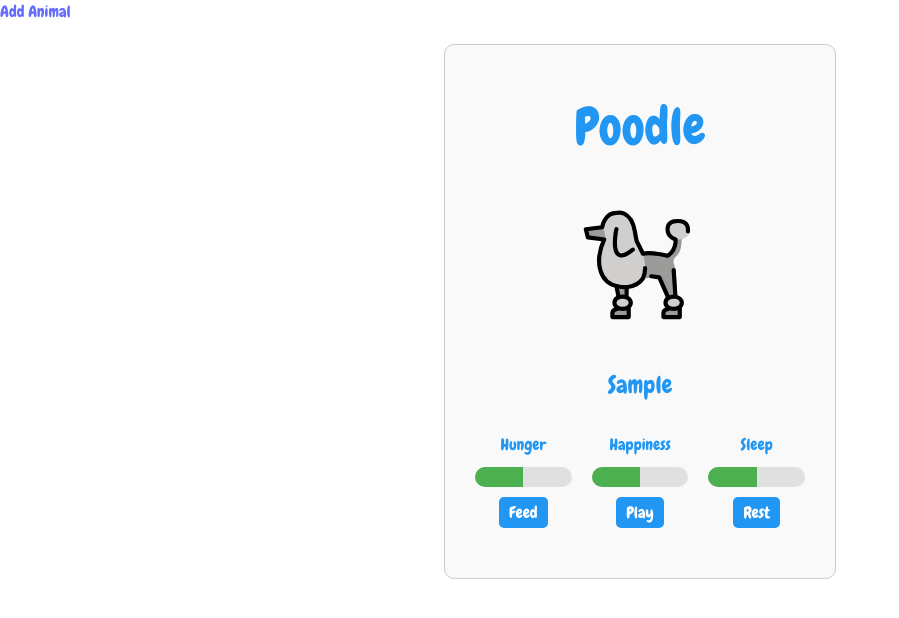
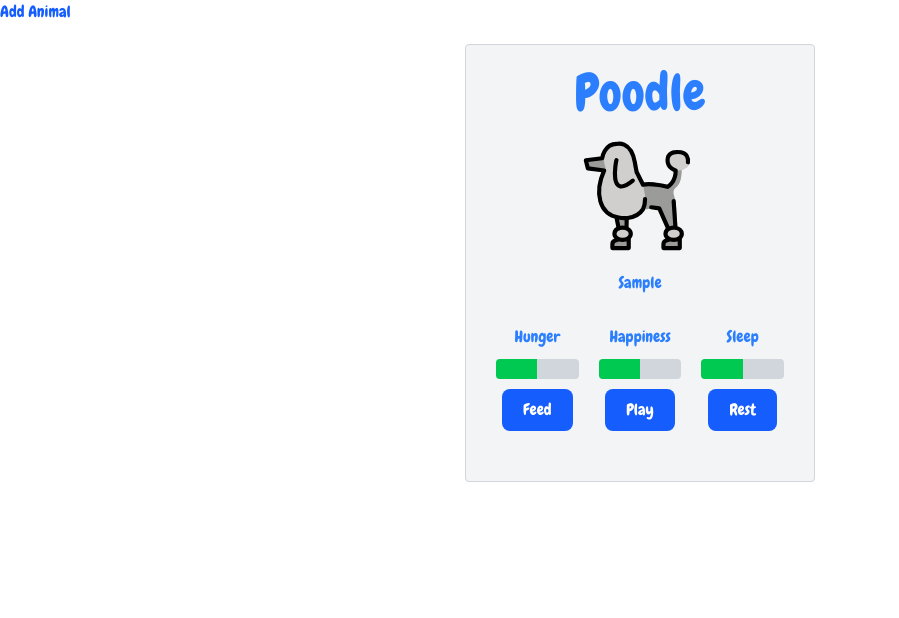
Before and after one commit to hwride/Frontend-Animal-Test, a React (Vite) app: page /add-animal in a window 1280 px wide. Both pictures are taken after typing "Sample" into the empty fields and a click on the button "Add Animal". Shown: the top 618 px of the page, without its empty margins (0-899 px from the left). Built offline with nearby package versions, Linux system fonts and the light colour scheme.

Commit message:
Add Tailwind for styling

```diff
--- a/package.json
+++ b/package.json
@@ -12,13 +12,15 @@
     "prettier:write": "prettier --write ."
   },
   "dependencies": {
+    "@tailwindcss/vite": "^4.1.1",
     "@testing-library/jest-dom": "^6.6.3",
     "@testing-library/react": "^16.2.0",
     "@testing-library/user-event": "^14.6.1",
     "jest": "^29.7.0",
     "react": "^19.0.0",
     "react-dom": "^19.0.0",
-    "react-router": "^7.4.1"
+    "react-router": "^7.4.1",
+    "tailwindcss": "^4.1.1"
   },
   "devDependencies": {
     "@eslint/js": "^9.17.0",
@@ -30,6 +32,7 @@
     "eslint-plugin-react-refresh": "^0.4.16",
     "globals": "^15.14.0",
     "prettier": "^3.5.3",
+    "prettier-plugin-tailwindcss": "^0.6.11",
     "typescript": "^5.7.3",
     "typescript-eslint": "^8.18.2",
     "vite": "^6.0.5"
--- a/src/App.css
+++ b/src/App.css
@@ -1,3 +1,5 @@
+@import "tailwindcss";
+
 :root {
   font-family: "Chewy", serif;
   font-weight: 400;
@@ -15,16 +17,6 @@
   -moz-osx-font-smoothing: grayscale;
 }
 
-a {
-  font-weight: 500;
-  color: #646cff;
-  text-decoration: inherit;
-}
-
-a:hover {
-  color: #535bf2;
-}
-
 body {
   margin: 0;
   display: flex;
@@ -38,40 +30,15 @@ h1 {
   line-height: 1.1;
 }
 
-button {
-  border-radius: 8px;
-  border: 1px solid transparent;
-  padding: 0.6em 1.2em;
-  font-size: 1em;
-  font-weight: 500;
-  font-family: inherit;
-  background-color: #1a1a1a;
-  cursor: pointer;
-  transition: border-color 0.25s;
-}
-
-button:hover {
-  border-color: #646cff;
-}
-
-button:focus,
-button:focus-visible {
-  outline: 4px auto -webkit-focus-ring-color;
-}
-
 @media (prefers-color-scheme: light) {
   :root {
     color: #213547;
     background-color: #ffffff;
   }
 
-  a:hover {
-    color: #747bff;
-  }
-
-  button {
-    background-color: #f9f9f9;
-  }
+  /*button {*/
+  /*  background-color: #f9f9f9;*/
+  /*}*/
 }
 
 #root {
--- /dev/null
+++ b/src/components/Anchor.tsx
@@ -0,0 +1,25 @@
+import type { AnchorHTMLAttributes } from "react";
+
+interface AnchorProps extends AnchorHTMLAttributes<HTMLAnchorElement> {
+  variant?: "link" | "button";
+}
+
+const baseLinkStyles = "font-medium text-blue-600 hover:text-blue-900";
+
+const buttonLikeStyles = `mt-2.5 cursor-pointer rounded-lg border border-transparent bg-blue-600 px-5 py-2 text-base font-medium text-white transition-colors duration-300 hover:border-gray-500 hover:bg-blue-700 focus:outline focus:outline-4 focus:outline-blue-600`;
+
+export function Anchor({
+  children,
+  className = "",
+  variant = "link",
+  ...props
+}: AnchorProps) {
+  return (
+    <a
+      className={`${variant === "button" ? buttonLikeStyles : baseLinkStyles} ${className}`}
+      {...props}
+    >
+      {children}
+    </a>
+  );
+}
--- a/src/components/Animal.css
+++ /dev/null
@@ -1,69 +0,0 @@
-.animal-wrapper {
-  display: flex;
-  flex-wrap: wrap;
-  justify-content: center;
-  gap: 20px;
-}
-
-.animal-container {
-  text-align: center;
-  margin: 20px auto;
-  padding: 20px;
-  border: 1px solid #ccc;
-  border-radius: 10px;
-  width: 350px;
-  background-color: #f9f9f9;
-  color: #2196f3;
-}
-
-.animal-animal {
-  margin-bottom: 20px;
-}
-
-.animal-image {
-  border-radius: 50%;
-  width: 150px;
-  height: 150px;
-  object-fit: cover;
-}
-
-.animal-stats {
-  margin-top: 20px;
-  display: flex;
-}
-
-.stat {
-  margin-bottom: 20px;
-  padding: 10px;
-  flex: 1;
-}
-
-.meter {
-  margin-top: 10px;
-  width: 100%;
-  height: 20px;
-  background-color: #e0e0e0;
-  border-radius: 10px;
-  overflow: hidden;
-}
-
-.meter-fill {
-  height: 100%;
-  background-color: #4caf50;
-  transition: width 0.3s ease;
-}
-
-.action-button {
-  margin-top: 10px;
-  padding: 5px 10px;
-  border: none;
-  border-radius: 5px;
-  background-color: #2196f3;
-  color: white;
-  cursor: pointer;
-  transition: background-color 0.3s ease;
-}
-
-.action-button:hover {
-  background-color: #1976d2;
-}
--- a/src/components/Animal.tsx
+++ b/src/components/Animal.tsx
@@ -1,5 +1,5 @@
-import "./Animal.css";
 import { AnimalData } from "../types/AnimalData.ts";
+import { Button } from "./Button.tsx";
 
 export function Animal({
   type: { label, imgSrc, imgAlt },
@@ -10,13 +10,17 @@ export function Animal({
 }: AnimalData) {
   return (
     <>
-      <div className="animal-container">
+      <div className="mx-auto my-5 w-[350px] rounded border border-gray-300 bg-gray-100 p-5 text-center text-blue-500">
         <h1>{label}</h1>
-        <div className="animal-animal">
-          <img src={imgSrc} alt={imgAlt} className="animal-image" />
+        <div className="mx-auto mb-5 w-fit">
+          <img
+            src={imgSrc}
+            alt={imgAlt}
+            className="h-[150px] w-[150px] rounded-full object-cover"
+          />
           <h2>{name}</h2>
         </div>
-        <div className="animal-stats">
+        <div className="mt-5 flex">
           <Stat label="Hunger" buttonLabel="Feed" value={hunger} />
           <Stat label="Happiness" buttonLabel="Play" value={happiness} />
           <Stat label="Sleep" buttonLabel="Rest" value={sleep} />
@@ -36,12 +40,15 @@ function Stat({
   value: number;
 }) {
   return (
-    <div className="stat">
+    <div className="mb-5 flex-1 p-2.5">
       <strong>{label}</strong>
-      <div className="meter">
-        <div className="meter-fill" style={{ width: `${value}%` }}></div>
+      <div className="mt-2.5 h-5 w-full overflow-hidden rounded bg-gray-300">
+        <div
+          className="h-full bg-green-500 transition-all duration-300 ease-in-out"
+          style={{ width: `${value}%` }}
+        ></div>
       </div>
-      <button className="action-button">{buttonLabel}</button>
+      <Button>{buttonLabel}</Button>
     </div>
   );
 }
--- /dev/null
+++ b/src/components/Button.tsx
@@ -0,0 +1,16 @@
+import type { ButtonHTMLAttributes } from "react";
+
+export function Button({
+  children,
+  className = "",
+  ...props
+}: ButtonHTMLAttributes<HTMLButtonElement>) {
+  return (
+    <button
+      className={`mt-2.5 cursor-pointer rounded rounded-lg border border-transparent bg-blue-600 px-2.5 px-5 py-1.5 py-2 text-base font-medium text-white transition-colors duration-200 duration-300 hover:border-gray-500 hover:bg-blue-700 focus:outline focus:outline-4 focus:outline-blue-600 ${className}`}
+      {...props}
+    >
+      {children}
+    </button>
+  );
+}
--- a/src/pages/add-animal.tsx
+++ b/src/pages/add-animal.tsx
@@ -4,6 +4,7 @@ import { useState } from "react";
 import { saveAnimal } from "../utils/animal-store.ts";
 import { animalsTypes, defaultStats } from "../config/config.ts";
 import * as React from "react";
+import { Button } from "../components/Button.tsx";
 
 export function AddAnimal() {
   const navigate = useNavigate();
@@ -36,13 +37,14 @@ export function AddAnimal() {
   return (
     <div>
       <h1>Add Animal</h1>
-      <form onSubmit={handleSubmit}>
+      <form onSubmit={handleSubmit} className="w-full max-w-lg">
         <div>
           <label htmlFor="type">Type</label>
           <select
             id="type"
             value={typeId}
             onChange={(e) => setTypeId(e.target.value)}
+            className="block w-full appearance-none rounded border border-gray-200 bg-gray-200 px-4 py-3 pr-8 leading-tight text-gray-700 focus:border-gray-500 focus:bg-white focus:outline-none"
           >
             {animalsTypes.map((animal) => (
               <option value={animal.typeId}>{animal.label}</option>
@@ -57,10 +59,11 @@ export function AddAnimal() {
             value={name}
             onChange={(e) => setName(e.target.value)}
             required
+            className="focus:shadow-outline w-full appearance-none rounded border px-3 py-2 leading-tight text-gray-700 shadow focus:outline-none"
           />
         </div>
 
-        <button type="submit">Add Animal</button>
+        <Button type="submit">Add Animal</Button>
       </form>
     </div>
   );
--- a/src/pages/animal.css
+++ /dev/null
@@ -1,3 +0,0 @@
-.animal-page > button {
-  margin: 20px;
-}
--- a/src/pages/animal.tsx
+++ b/src/pages/animal.tsx
@@ -1,9 +1,9 @@
-import "./animal.css";
 import { Animal } from "../components/Animal.tsx";
 import { useNavigate, useParams } from "react-router";
 import { loadAnimalById } from "../utils/animal-store.ts";
 import { useEffect, useState } from "react";
 import { AnimalData } from "../types/AnimalData.ts";
+import { Anchor } from "../components/Anchor.tsx";
 
 export function AnimalPage() {
   const { id } = useParams();
@@ -27,9 +27,9 @@ export function AnimalPage() {
 
   return (
     <div className="animal-page">
-      <a href="/add-animal">Add Animal</a>
+      <Anchor href="/add-animal">Add Animal</Anchor>
 
-      <div className="animal-wrapper">
+      <div className="flex flex-wrap justify-center gap-5">
         <Animal {...animal} />
       </div>
     </div>
--- a/src/pages/animals.tsx
+++ b/src/pages/animals.tsx
@@ -1,4 +1,5 @@
 import { loadAnimals } from "../utils/animal-store.ts";
+import { Anchor } from "../components/Anchor.tsx";
 
 export function Animals() {
   const animals = loadAnimals();
@@ -6,16 +7,18 @@ export function Animals() {
   return (
     <div className="animal-page">
       <h1>Your Animals</h1>
-      <ul>
+      <ul className="mb-2 list-disc">
         {animals.map((animal) => (
-          <li key={animal.id}>
-            <a href={`/animal/${animal.id}`}>
+          <li key={animal.id} className="ml-5 text-blue-600">
+            <Anchor href={`/animal/${animal.id}`}>
               {animal.name} (a {animal.type.label})
-            </a>
+            </Anchor>
           </li>
         ))}
       </ul>
-      <a href="/add-animal">Add Animal</a>
+      <Anchor href="/add-animal" variant="button">
+        Add Animal
+      </Anchor>
     </div>
   );
 }
--- a/vite.config.ts
+++ b/vite.config.ts
@@ -1,7 +1,9 @@
 import { defineConfig } from "vite";
 import react from "@vitejs/plugin-react";
 
+import tailwindcss from "@tailwindcss/vite";
+
 // https://vite.dev/config/
 export default defineConfig({
-  plugins: [react()],
+  plugins: [react(), tailwindcss()],
 });
```
Also changed, not shown: 2 other files (tests, documents, lock files or other folders).
